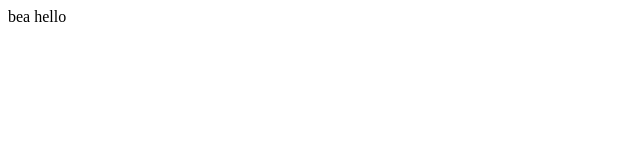
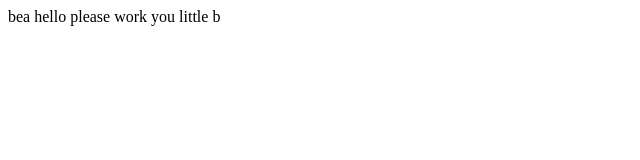
Before and after one commit to rbeatryss/ej1_crashBandicoot, a plain HTML site: page index.html in a window 1280 px wide. Shown: the whole page, without its empty margins (0-640 px from the left). Drawn offline with Linux system fonts and the light colour scheme.

Commit message:
please work

```diff
--- a/index.html
+++ b/index.html
@@ -12,4 +12,4 @@
 </body>
 </html>
 
-bea hello
+bea hello please work you little b
```
